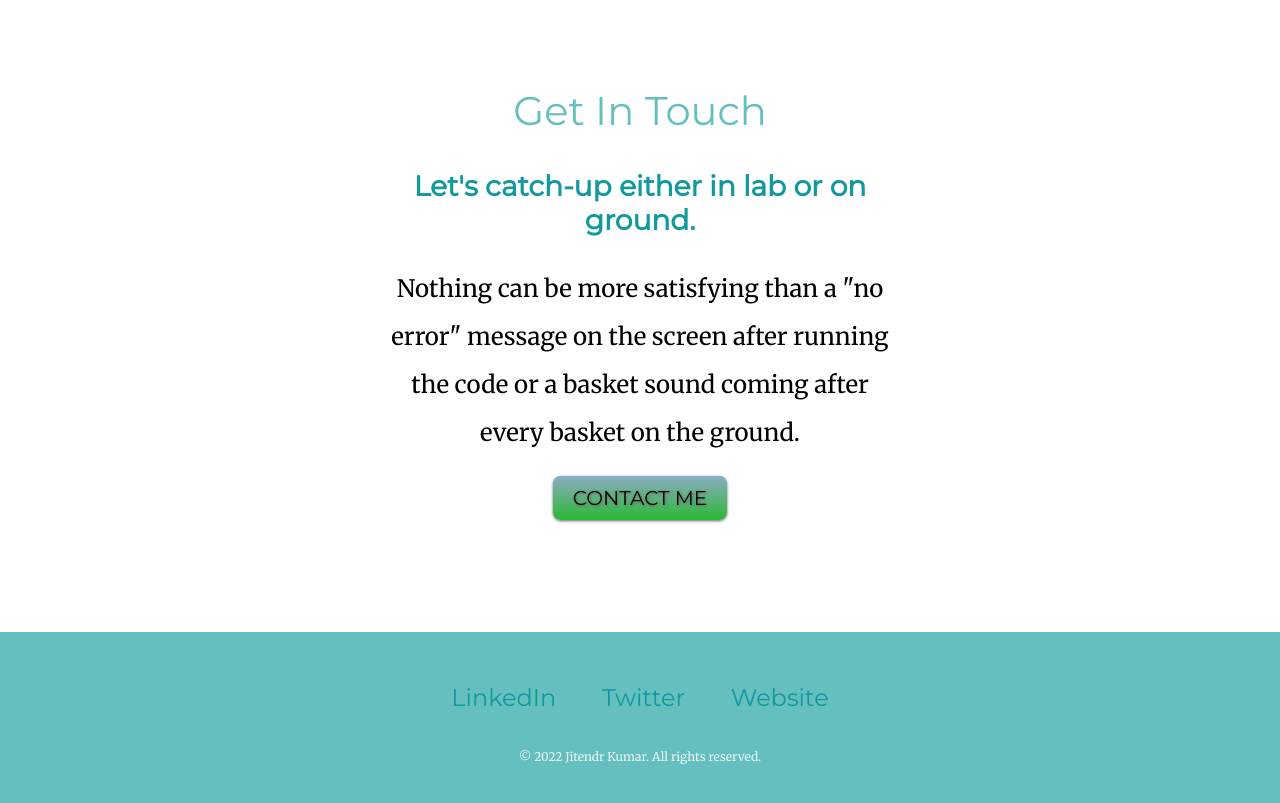
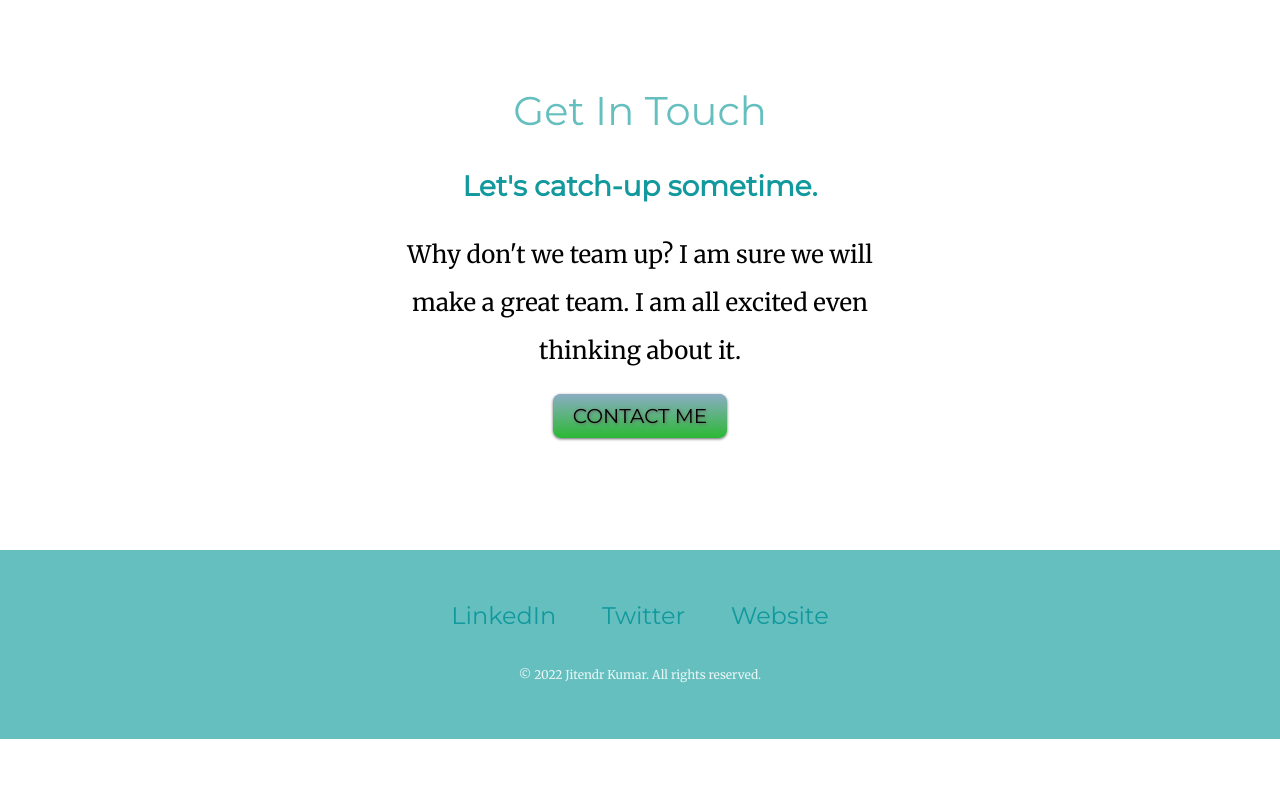
Before and after one commit to Jittub45/My-Site, a plain HTML site: page index.html in a window 1280 px wide. Shown: the part 2609-3412 px from the top of the page. After the commit the page ends 3348 px from the top, so only its background shows below. Drawn offline with Linux system fonts and the light colour scheme.

Commit message:
Update index.html

```diff
--- a/index.html
+++ b/index.html
@@ -52,8 +52,8 @@
     <hr>
     <div class="contact-me">
       <h2>Get In Touch</h2>
-      <h3>Let's catch-up either in lab or on ground.</h3>
-      <p>Nothing can be more satisfying than a "no error" message on the screen after running the code or a basket sound coming after every basket on the ground.</p>
+      <h3>Let's catch-up sometime.</h3>
+      <p>Why don't we team up? I am sure we will make a great team. I am all excited even thinking about it.</p>
       <a class="btn" href="mailto:jitendrakumaryadav2003@gmail.com">CONTACT ME</a>
     </div>
   </div>
```
